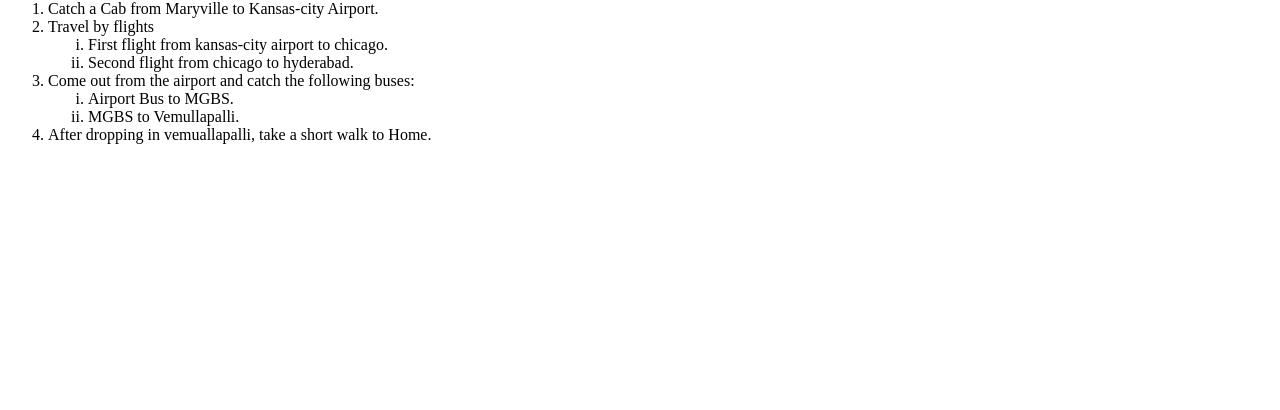
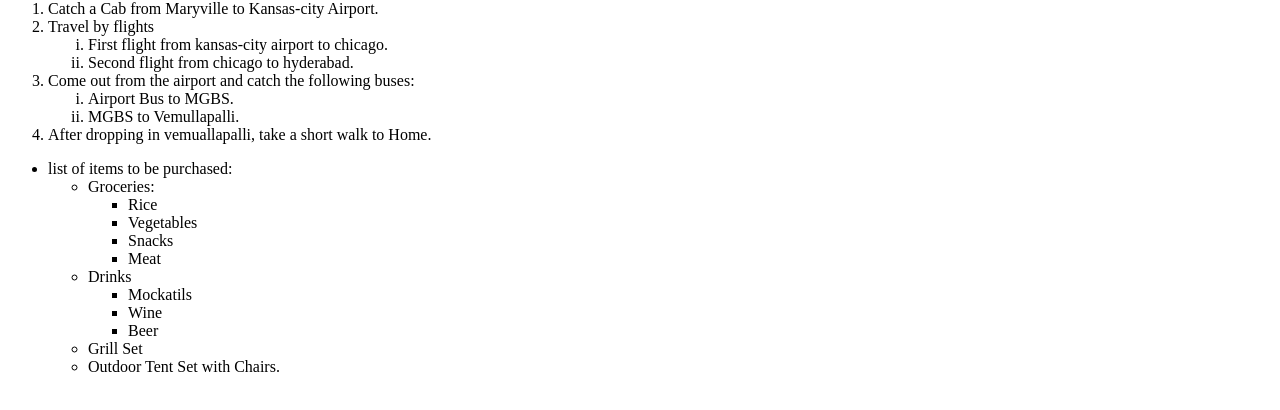
Before and after one commit to 44-563-WebApps-F21/webapps-f21-assignment-3-MaheshwarReddyGoli, a plain HTML site: page index.html in a window 1280 px wide. Shown: the part 236-646 px from the top of the page. Drawn offline with Linux system fonts and the light colour scheme.

Commit message:
Added unordered list section

```diff
--- a/index.html
+++ b/index.html
@@ -47,5 +47,49 @@
             After dropping in vemuallapalli, take a short walk to Home.
         </li>
     </ol>
+    <ul>
+        <li>
+            list of items to be purchased:
+            <ul>
+                <li>
+                    Groceries:
+                    <ul>
+                        <li>
+                            Rice
+                        </li>
+                        <li>
+                            Vegetables
+                        </li>
+                        <li>
+                            Snacks
+                        </li>
+                        <li>
+                            Meat
+                        </li>
+                    </ul>
+                </li>
+                <li>
+                    Drinks
+                    <ul>
+                        <li>
+                            Mockatils
+                        </li>
+                        <li>
+                            Wine
+                        </li>
+                        <li>
+                            Beer
+                        </li>
+                    </ul>
+                <li>
+                    Grill Set
+                </li>
+                <li>
+                    Outdoor Tent Set with Chairs.
+                </li>
+        </li>
+    </ul>
+    </li>
+    </ul>
 
 </body>
```
